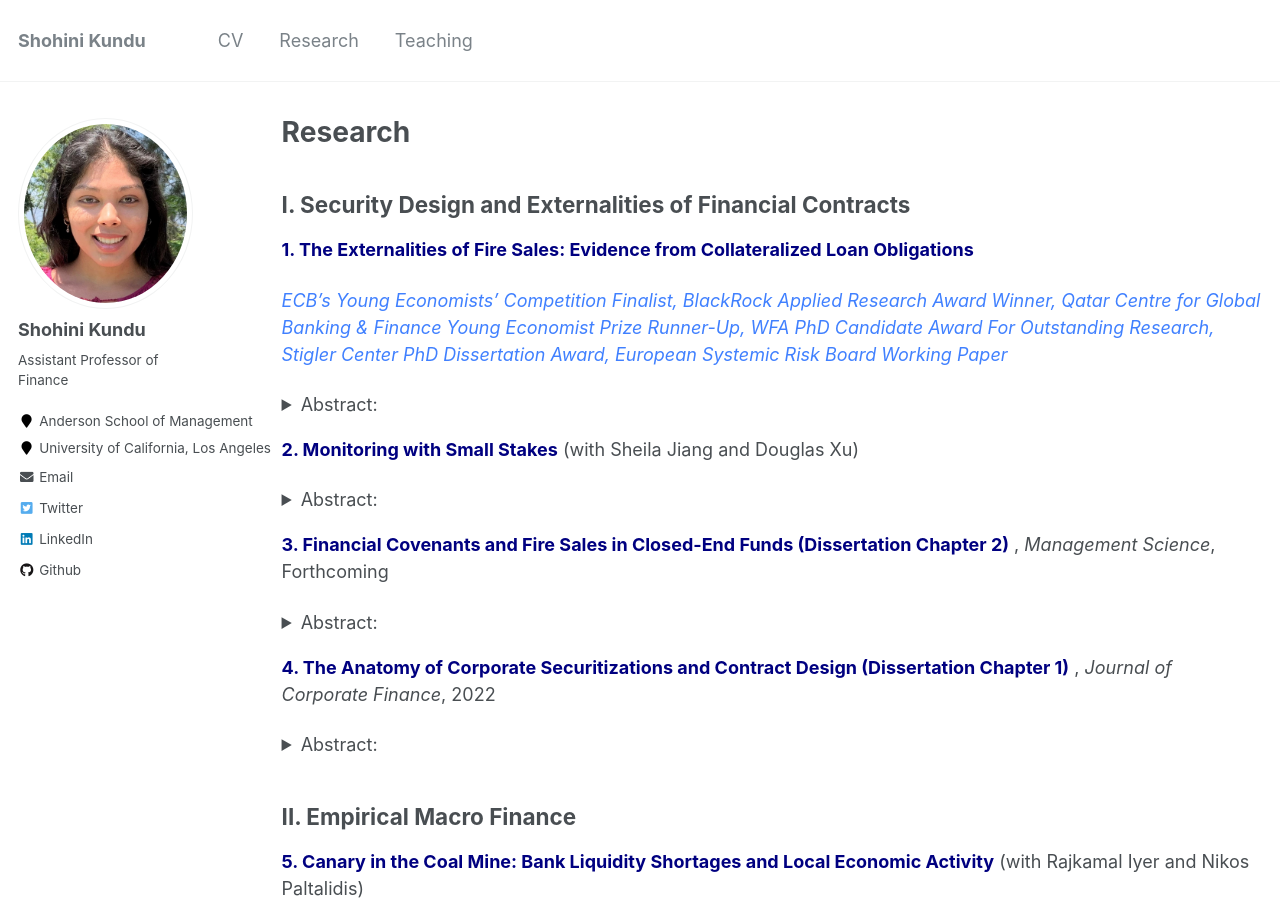
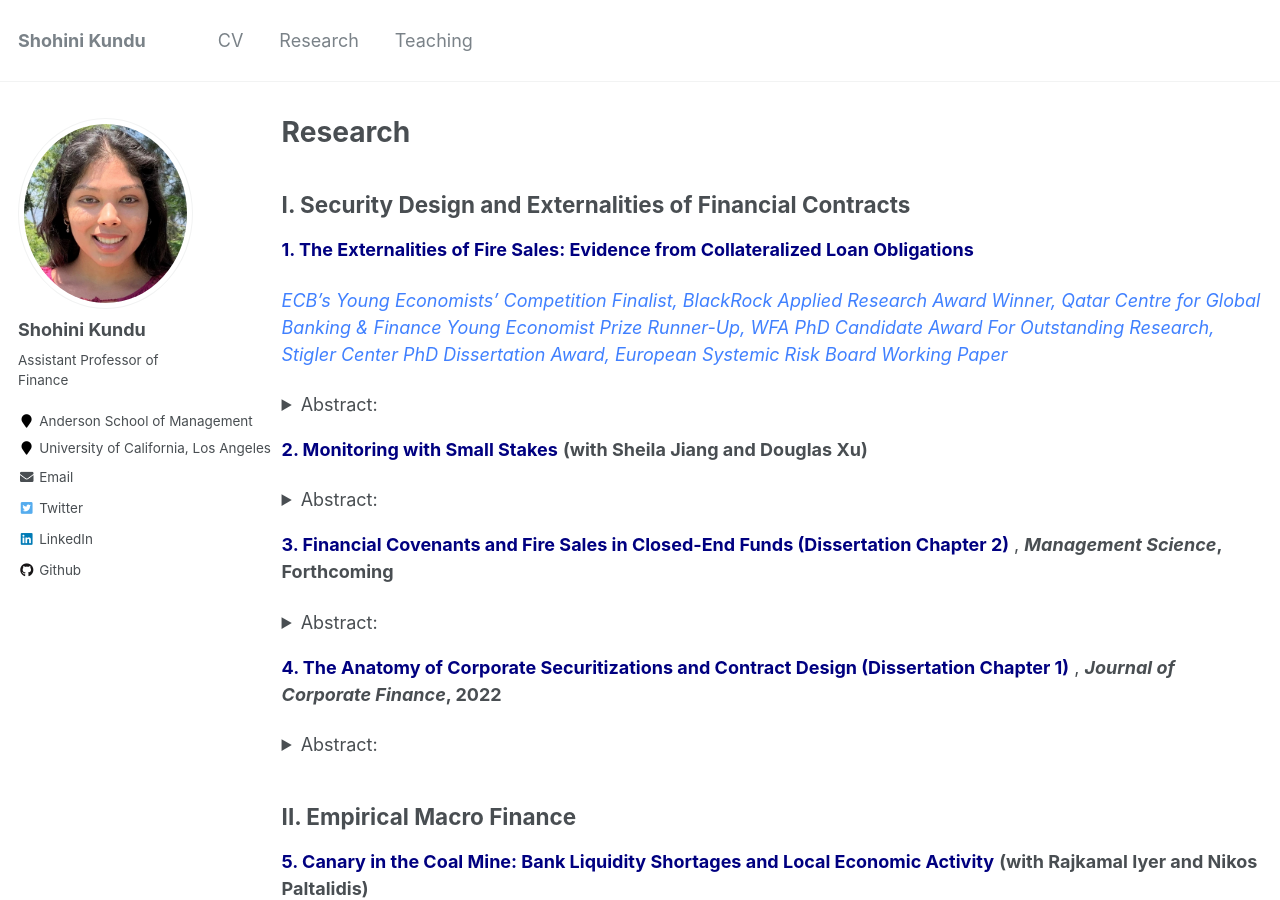
Before and after one commit to shohinikundu/shohinikundu.github.io, a Jekyll site: the page built from _pages/research.md, in a window 1280 px wide and 900 px high. Built offline with Jekyll 4.4.1, drawn with Linux system fonts in a browser that asks for light colours.

Commit message:
Update research.md

```diff
--- a/_pages/research.md
+++ b/_pages/research.md
@@ -16,21 +16,21 @@ author_profile: true
 This paper uses an exogenous industry shock to demonstrate that covenants in debt markets cause spillovers and trigger liquidations of unrelated loans in loan portfolios. Specifically, I show that following a negative shock to the oil and gas (O&G) industry, collateralized loan obligations (CLOs) with exposure to O&G loans are pushed closer to their covenant thresholds and sell non-O&G loans in the secondary market to alleviate these constraints. These sales exert price pressure on the securities of non-O&G firms, creating market dislocations. The erosion in the liquidity positions of exposed firms also spills over into real economic activity. Hence, liquidations originating from covenants may exacerbate credit crunches, by propagating shocks through capital markets.
 </details>
 
-<a href="https://papers.ssrn.com/sol3/papers.cfm?abstract_id=4271851" style="color:rgb(0, 0, 128); text-decoration: none;">**2. Monitoring with Small Stakes** </a>(with Sheila Jiang and Douglas Xu)
+<a href="https://papers.ssrn.com/sol3/papers.cfm?abstract_id=4271851" style="color:rgb(0, 0, 128); text-decoration: none;">**2. Monitoring with Small Stakes** </a> **(with Sheila Jiang and Douglas Xu)**
 <details>
 <summary>Abstract:</summary>
 
 This paper proposes a mechanism to address the issue of "monitoring with small stakes" in syndicated lending. We identify two sources that incentivize creditor monitoring: skin-in-the-game and rent extraction from renegotiation. Renegotiation-based rent extraction serves a substitute to banks' loan stake for monitoring incentives, facilitating institutional investors’ participation in syndicated lending. We use the passage of a tax policy that exogenously reduced renegotiation frictions to identify this channel. Our findings suggests that a less frictional renegotiation environment leads to more diligent monitoring, smaller bank shares in new loans and improved borrower performance, particularly in pre-existing deals with lower bank skin-in-the-game.
           </details>
 
-<a href="https://papers.ssrn.com/sol3/papers.cfm?abstract_id=3595416" style="color:rgb(0, 0, 128); text-decoration: none;">**3. Financial Covenants and Fire Sales in Closed-End Funds (Dissertation Chapter 2)** </a>, _Management Science_, Forthcoming
+<a href="https://papers.ssrn.com/sol3/papers.cfm?abstract_id=3595416" style="color:rgb(0, 0, 128); text-decoration: none;">**3. Financial Covenants and Fire Sales in Closed-End Funds (Dissertation Chapter 2)** </a>, **_Management Science_, Forthcoming**
 <details>
 <summary>Abstract:</summary>
 
 Closed-end funds are thought to have negligible fire sale risk as they have stable funding. However, I show that embedded covenants can generate price pressure in collateralized loan obligation (CLO) funds, even though such funds are closed end. Loans held by constrained CLOs report significantly lower cumulative returns than loans held by unconstrained CLOs. This can be explained by contractual arbitrage, a practice by which CLOs exploit loopholes in the design of covenants to mechanically loosen their covenants and avoid covenant breaches. Covenant breaches are associated with significant pecuniary and non-pecuniary costs, affecting CLO compensation, reputation and career prospects. I show that when covenants breaches are imminent, managers fire sell distressed loans. Hence, I demonstrate a channel by which closed-end funds can also create fire sale risk, akin to their open-end counterparts.
           </details>
 
-<a href="https://papers.ssrn.com/sol3/papers.cfm?abstract_id=3740092" style="color:rgb(0, 0, 128); text-decoration: none;">**4. The Anatomy of Corporate Securitizations and Contract Design (Dissertation Chapter 1)** </a>, _Journal of Corporate Finance_, 2022
+<a href="https://papers.ssrn.com/sol3/papers.cfm?abstract_id=3740092" style="color:rgb(0, 0, 128); text-decoration: none;">**4. The Anatomy of Corporate Securitizations and Contract Design (Dissertation Chapter 1)** </a>, **_Journal of Corporate Finance_, 2022**
 <details>
 <summary>Abstract:</summary>
 
@@ -40,19 +40,19 @@ Closed-end funds are thought to have negligible fire sale risk as they have stab
 
 ## II. Empirical Macro Finance
 
-<a href="https://papers.ssrn.com/sol3/papers.cfm?abstract_id=4247519" style="color:rgb(0, 0, 128); text-decoration: none;">**5. Canary in the Coal Mine: Bank Liquidity Shortages and Local Economic Activity** </a> (with Rajkamal Iyer and Nikos Paltalidis)
+<a href="https://papers.ssrn.com/sol3/papers.cfm?abstract_id=4247519" style="color:rgb(0, 0, 128); text-decoration: none;">**5. Canary in the Coal Mine: Bank Liquidity Shortages and Local Economic Activity** </a> **(with Rajkamal Iyer and Nikos Paltalidis)**
 <details>
 <summary>Abstract:</summary>
 This paper investigates the relation between bank liquidity and local economic activity. We find that an increase in deposit rates offered by banks within a geographic region is associated with contractions in economic activity. As a region heads to an economic downturn, deposit growth slows down, prompting banks to increase deposit rates to support their balance sheet. This increase in deposit rates reflects the liquidity squeeze experienced by banks due to deteriorating economic conditions, which in turn serves as an indicator of an impending economic contraction.
           </details>
 
-<a href="https://papers.ssrn.com/sol3/papers.cfm?abstract_id=3883605" style="color:rgb(0, 0, 128); text-decoration: none;">**6. The Geography of Bank Deposits and the Origins of Aggregate Fluctuations** </a> (with Seongjin Park and Nishant Vats)
+<a href="https://papers.ssrn.com/sol3/papers.cfm?abstract_id=3883605" style="color:rgb(0, 0, 128); text-decoration: none;">**6. The Geography of Bank Deposits and the Origins of Aggregate Fluctuations** </a> **(with Seongjin Park and Nishant Vats)**
 <details>
 <summary>Abstract:</summary>
 What are the aggregate effects of deposit shocks? Using the granular-instrumental-variable methodology, we identify the deposit elasticity of economic growth as 0.87 and the money multiplier as 1.18. We construct deposit shocks by combining a new fact regarding the within-bank geographic concentration of deposits -- 30% of deposits are concentrated in a single county -- with local natural disasters. Large natural disasters in deposit-concentrated areas negatively affect bank deposits and amplify through bank internal capital markets. These shocks can explain 3.30% of the variation in economic growth. Lender and borrower-side frictions are critical for the aggregation of local shocks.
           </details>
 
-<a href="https://papers.ssrn.com/sol3/papers.cfm?abstract_id=3556299" style="color:rgb(0, 0, 128); text-decoration: none;">**7. Banking Networks and Economic Growth: From Idiosyncratic Shocks to Aggregate Fluctuations** </a> (with Nishant Vats)
+<a href="https://papers.ssrn.com/sol3/papers.cfm?abstract_id=3556299" style="color:rgb(0, 0, 128); text-decoration: none;">**7. Banking Networks and Economic Growth: From Idiosyncratic Shocks to Aggregate Fluctuations** </a> **(with Nishant Vats)**
 <details>
 <summary>Abstract:</summary>
 This paper explores the transmission of non-capital shocks through banking networks. We construct non-capital (idiosyncratic) shocks, using labor productivity shocks to large firms. We document a change in the relationship between foreign idiosyncratic shocks and domestic economic growth between 1978 and 2000. Contemporaneous changes in banking integration drive this phenomenon as geographically diversified banks divert funds away from economies experiencing negative shocks towards other unaffected economies. Our granular-IV estimates suggest that a 1% increase in bank loan supply is associated with a 0.05-0.26 pp increase in economic growth. Lastly, this can potentially explain the Great Moderation.
@@ -60,7 +60,7 @@ This paper explores the transmission of non-capital shocks through banking netwo
 
 ## III. Finance and Development
 
-<a href="https://papers.ssrn.com/sol3/papers.cfm?abstract_id=3851008" style="color:rgb(0, 0, 128); text-decoration: none;">**8. What Explains Geographic Variation in Corporate Investment?** </a> (with Nishant Vats)
+<a href="https://papers.ssrn.com/sol3/papers.cfm?abstract_id=3851008" style="color:rgb(0, 0, 128); text-decoration: none;">**8. What Explains Geographic Variation in Corporate Investment?** </a> **(with Nishant Vats)**
 <details>
 <summary>Abstract:</summary>
 We show that history can explain the geographic concentration of investment over and above traditional agglomerative forces, geography, and expectations. We use spatial variation in direct and indirect British rule to identify differences in historical circumstances. Using this within-country variation in historical circumstances, combined with a local identification approach and instrumental variable strategy, we explain the spatial differences in investment. Differences in historical origins can explain 13% of total geographic variation in investment. Moreover, investment is 8-10% lower in direct ruled areas. Our results indicate that history can have long-run consequences through its effect on economic organizations and state capacity.
```
